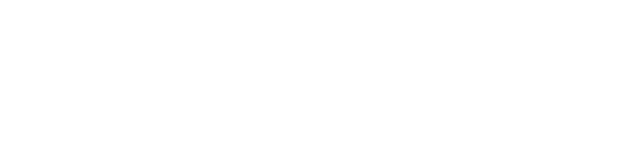
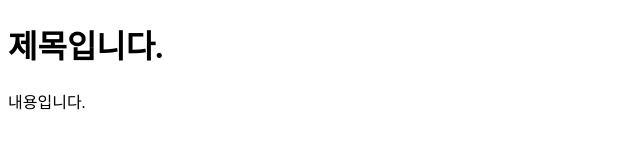
Before and after one commit to orm-1st-git-class/lunch, a plain HTML site: page index.html in a window 1280 px wide. Shown: the whole page, without its empty margins (0-640 px from the left). Drawn offline with Linux system fonts and the light colour scheme.

Commit message:
feat/html제목과 내용넣기 #1

```diff
--- a/index.html
+++ b/index.html
@@ -6,6 +6,7 @@
     <title>Document</title>
 </head>
 <body>
-
+    <h1>제목입니다.</h1>
+    <p>내용입니다.</p>
 </body>
 </html>
```
